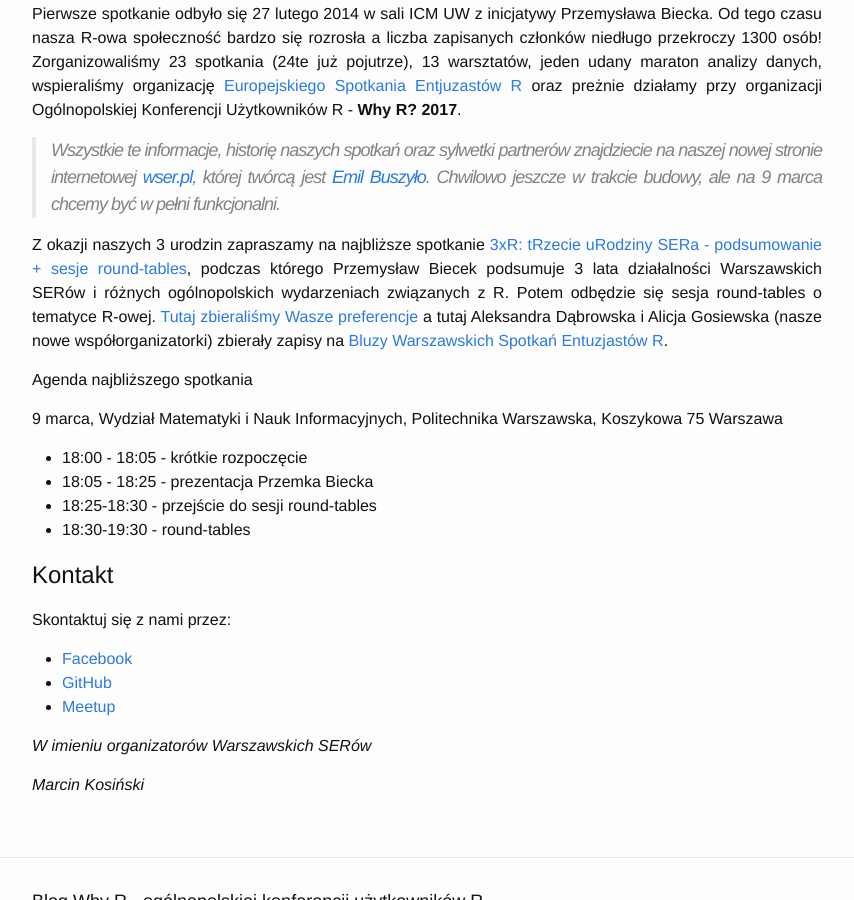
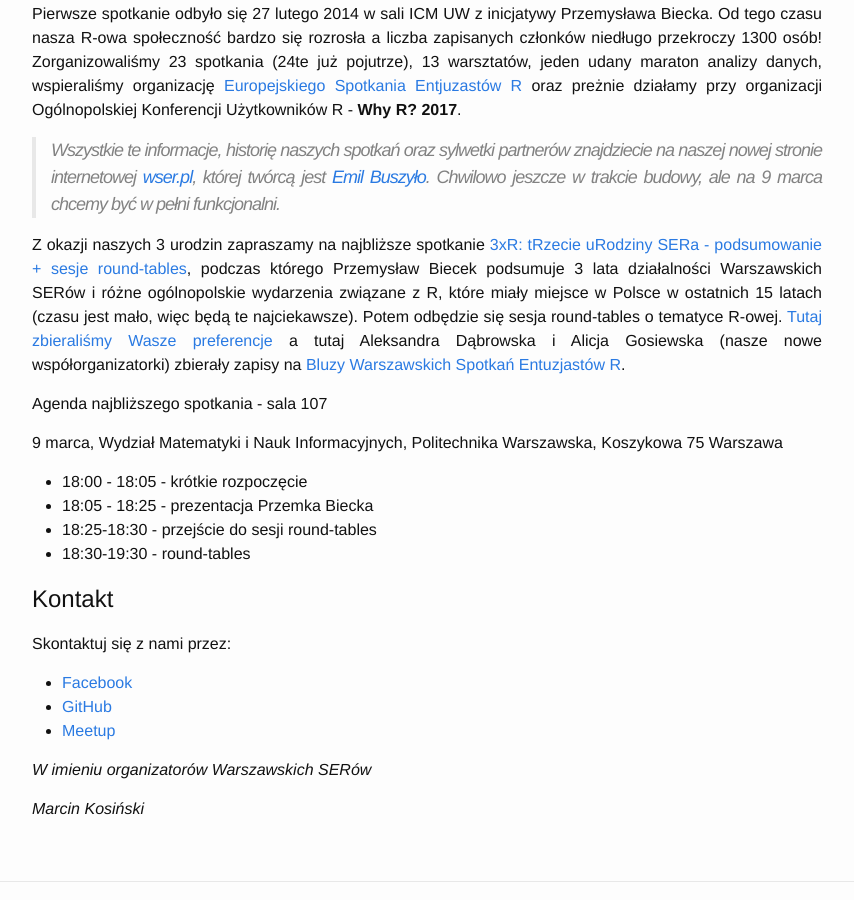
Before and after one commit to WhyR2017/blog, a Jekyll site: the page built from _posts/2017-03-07-SER.md, in a window 1280 px wide and 900 px high, scrolled down 738 px. Shown: the whole window, without its empty margins (213-1067 px from the left). Built offline with Jekyll 4.4.1, drawn with Linux system fonts in a browser that asks for light colours; comment, search, counter and statistics services are not loaded.

Commit message:
SER update

```diff
--- a/_posts/2017-03-07-SER.md
+++ b/_posts/2017-03-07-SER.md
@@ -22,9 +22,9 @@
 > Wszystkie te informacje, historię naszych spotkań oraz sylwetki partnerów znajdziecie na naszej nowej stronie internetowej [wser.pl](http://wser.pl/), której twórcą jest [Emil Buszyło](https://github.com/EmilBuszylo/). Chwilowo jeszcze w trakcie budowy, ale na 9 marca chcemy być w pełni funkcjonalni.
 
 Z okazji naszych 3 urodzin zapraszamy na najbliższe spotkanie [3xR: tRzecie uRodziny SERa - podsumowanie + sesje round-tables](https://www.meetup.com/Spotkania-Entuzjastow-R-Warsaw-R-Users-Group-Meetup/events/236342018/),
-podczas którego Przemysław Biecek podsumuje 3 lata działalności Warszawskich SERów i różnych ogólnopolskich wydarzeniach związanych z R. Potem odbędzie się sesja round-tables o tematyce R-owej. [Tutaj zbieraliśmy Wasze preferencje](https://www.facebook.com/events/1375416695864592/permalink/1375424719197123/) a tutaj Aleksandra Dąbrowska i Alicja Gosiewska (nasze nowe współorganizatorki) zbierały zapisy na [Bluzy Warszawskich Spotkań Entuzjastów R](https://www.facebook.com/events/1412915052052421/).
+podczas którego Przemysław Biecek podsumuje 3 lata działalności Warszawskich SERów i różne ogólnopolskie wydarzenia związane z R, które miały miejsce w Polsce w ostatnich 15 latach (czasu jest mało, więc będą te najciekawsze). Potem odbędzie się sesja round-tables o tematyce R-owej. [Tutaj zbieraliśmy Wasze preferencje](https://www.facebook.com/events/1375416695864592/permalink/1375424719197123/) a tutaj Aleksandra Dąbrowska i Alicja Gosiewska (nasze nowe współorganizatorki) zbierały zapisy na [Bluzy Warszawskich Spotkań Entuzjastów R](https://www.facebook.com/events/1412915052052421/).
 
-Agenda najbliższego spotkania
+Agenda najbliższego spotkania - sala 107
 
 9 marca, Wydział Matematyki i Nauk Informacyjnych, Politechnika Warszawska, Koszykowa 75 Warszawa
 
```
